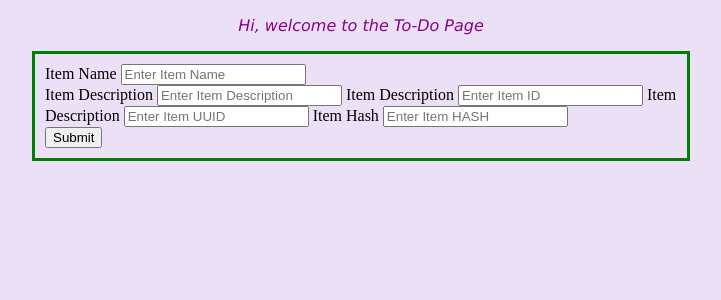
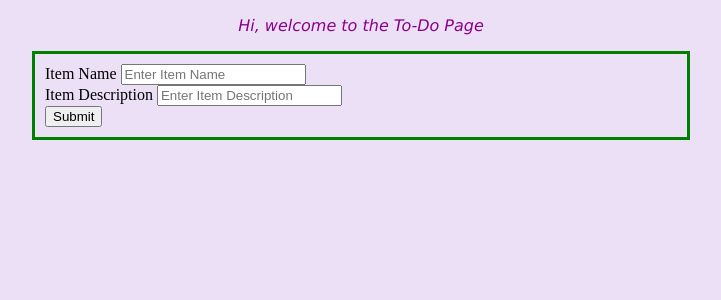
Before and after one commit to Payal1899/New-Repository, a Flask app: template Flasks/Frontend/templates/index2.html in a window 1280 px wide. Shown: the top 300 px of the page, without its empty margins (279-1000 px from the left). Run offline with Flask 3, Linux system fonts and the light colour scheme; the template is opened without the code that fills it, so the values that code supplies are empty.

Commit message:
Email in master_1

```diff
--- a/Flasks/Frontend/templates/index2.html
+++ b/Flasks/Frontend/templates/index2.html
@@ -20,16 +20,8 @@
         <br>
 
         <label for="Item_Description">Item Description</label>
-        <input type="email" name="Item_Description" id="Item_Description" placeholder="Enter Item Description" required>
+        <input type="text" name="Item_Description" id="Item_Description" placeholder="Enter Item Description" required>
 
-        <label for="Item_ID">Item Description</label>
-        <input type="number" name="Item_ID" id="ID" placeholder="Enter Item ID" required>
-
-        <label for="Item_UUID">Item Description</label>
-        <input type="number" name="Item_UUID" id="UUID" placeholder="Enter Item UUID" required>
-
-        <label for="Item_UUID">Item Hash</label>
-        <input type="number" name="Item_HASH" id="HASH" placeholder="Enter Item HASH" required>
 
         <br>
         <input type="submit" value="Submit">
```
